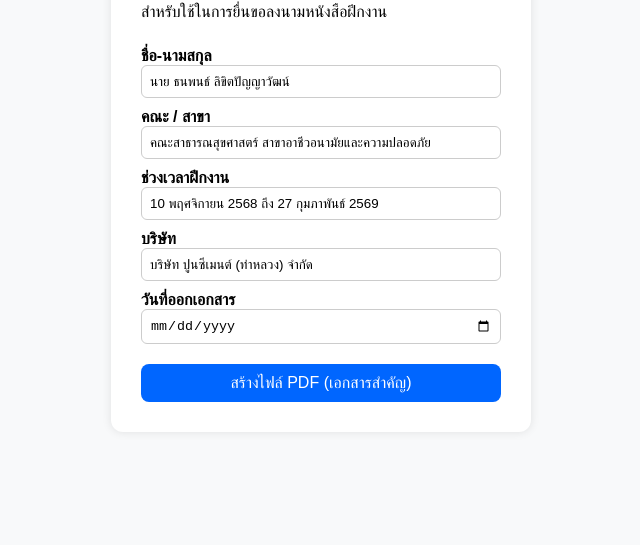
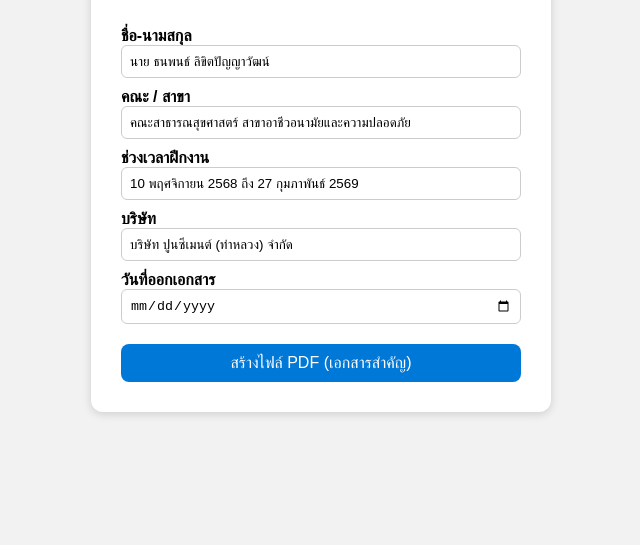
Before and after one commit to Thanaphon-Likhit/PDF, a plain HTML site: page index.html in a window 1280 px wide. Shown: the part 255-800 px from the top of the page, without its empty margins (319-959 px from the left). Drawn offline with nearby package versions, Linux system fonts and the light colour scheme.

Commit message:
styles.css

```diff
--- a/styles.css
+++ b/styles.css
@@ -1,10 +1,10 @@
 body {
   font-family: "TH Sarabun New", sans-serif;
-  background: #f8f9fa;
+  background: #f2f2f2;
   display: flex;
   justify-content: center;
   align-items: center;
-  height: 100vh;
+  min-height: 100vh;
   margin: 0;
 }
 
@@ -12,12 +12,19 @@ body {
   background: white;
   padding: 30px;
   border-radius: 12px;
-  box-shadow: 0 0 10px rgba(0,0,0,0.1);
-  width: 360px;
+  box-shadow: 0 2px 10px rgba(0,0,0,0.15);
+  width: 400px;
 }
 
 h1 {
   text-align: center;
+  margin-bottom: 5px;
+}
+
+.note {
+  text-align: center;
+  font-size: 14px;
+  color: #555;
   margin-bottom: 20px;
 }
 
@@ -40,14 +47,15 @@ input {
 button {
   margin-top: 20px;
   padding: 10px;
-  background-color: #0066ff;
+  background-color: #0078D7;
   color: white;
   font-size: 16px;
   border: none;
   border-radius: 8px;
   cursor: pointer;
+  transition: background 0.2s ease;
 }
 
 button:hover {
-  background-color: #004dc4;
+  background-color: #005bb5;
 }
```
